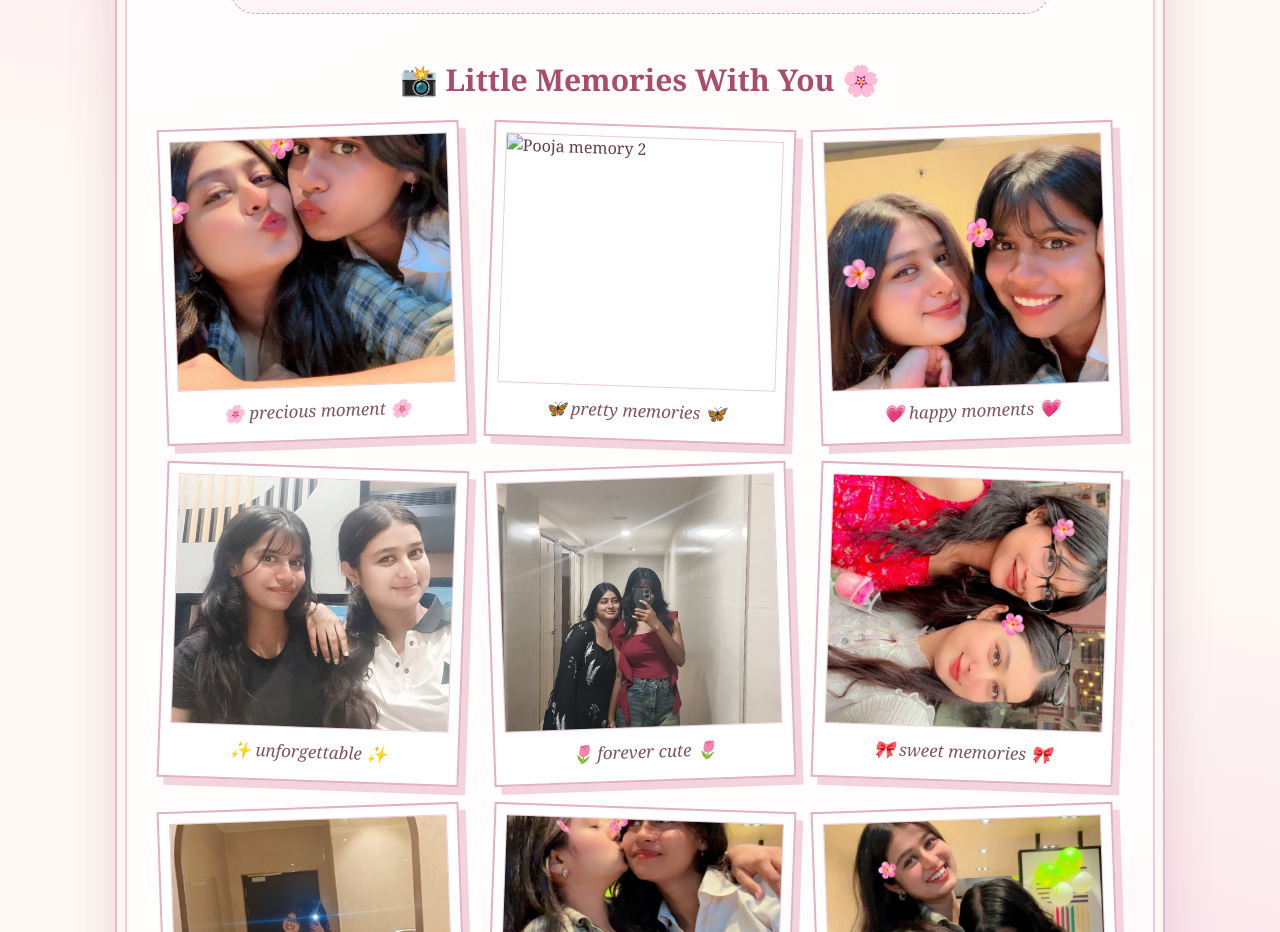
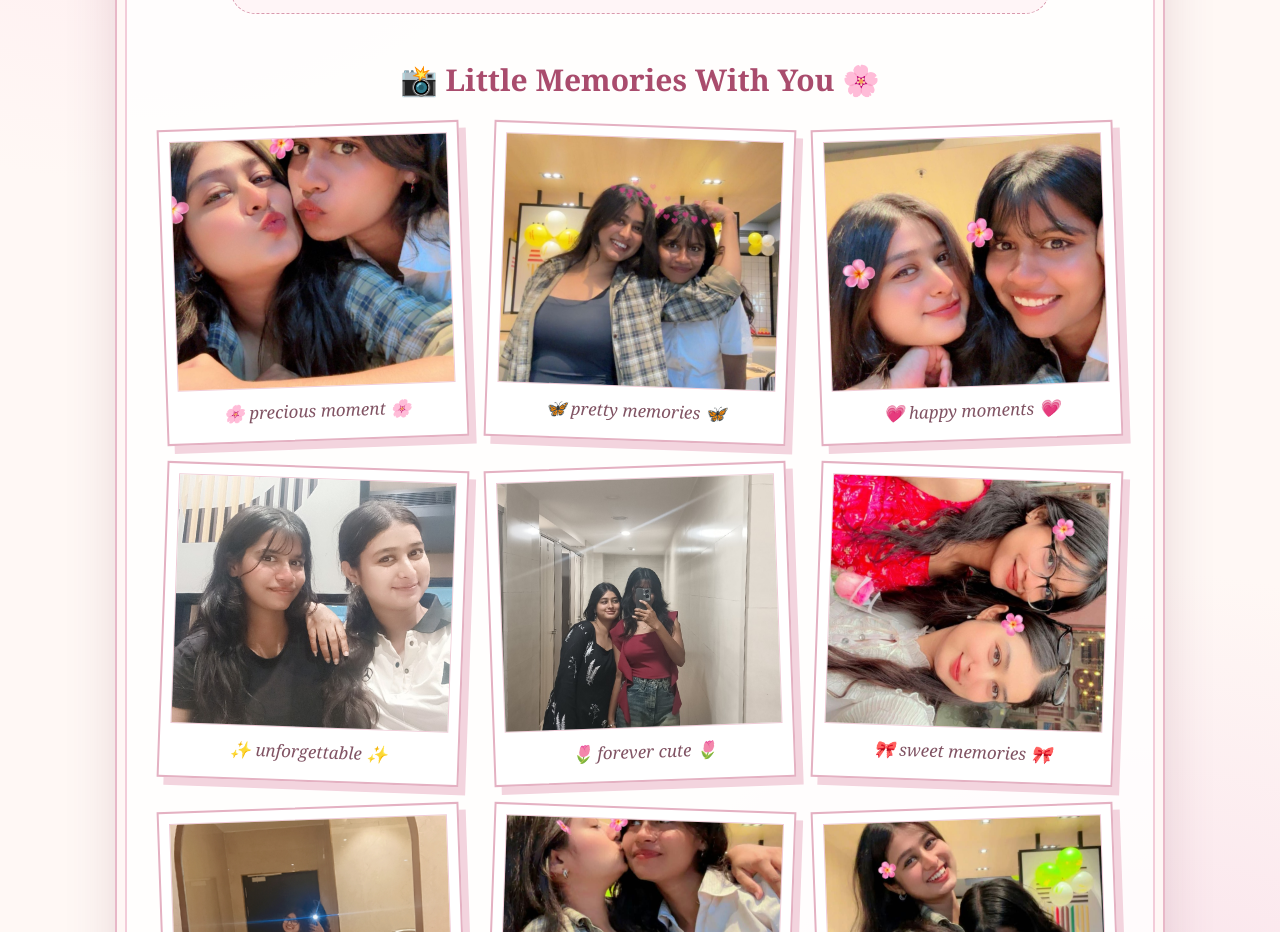
Before and after one commit to mahikaverma-01/POOJA-, a plain HTML site: page index.html in a window 1280 px wide. Shown: the part 960-1892 px from the top of the page. Drawn offline with Linux system fonts and the light colour scheme.

Commit message:
Update index.html

```diff
--- a/index.html
+++ b/index.html
@@ -360,7 +360,7 @@
             </div>
 
             <div class="photo">
-                <img src="photos/pooja2.jpeg" alt="Pooja memory 2">
+                <img src="pooja2.jpeg" alt="Pooja memory 2">
                 <div class="caption">🦋 pretty memories 🦋</div>
             </div>
 
```
